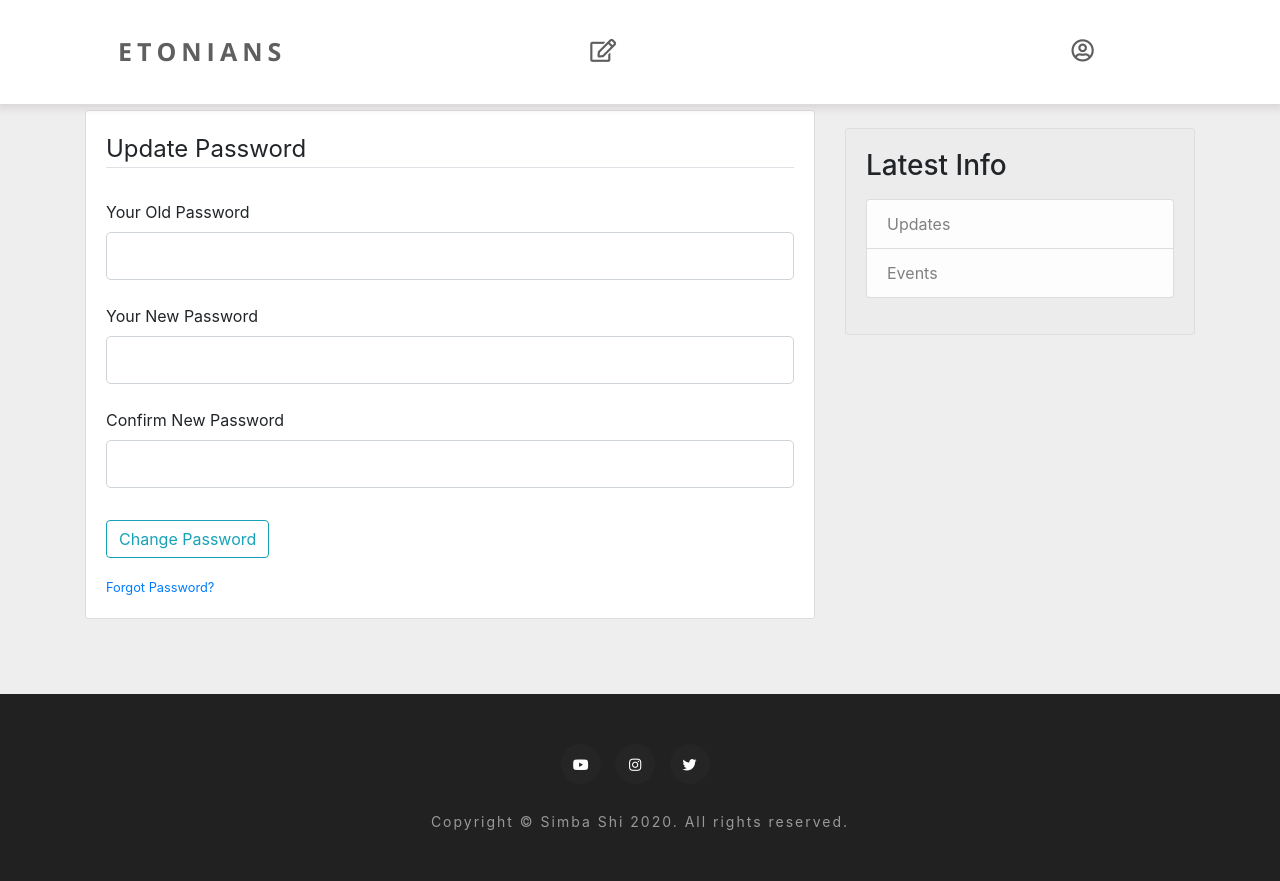
After one commit to Coderrexe/Etonians, a Flask app: page /account/update_password/ in a window 1280 px wide. The commit adds this page. Run offline with Flask 2, Linux system fonts and the light colour scheme; the visitor is signed in with stand-in values (Sample User, id 1); some libraries are stand-ins or nearby versions.

Commit message:
Added update password route

```diff
--- a/etonblog/Templates/about.html
+++ b/etonblog/Templates/about.html
@@ -86,7 +86,7 @@
           <div class="part-text">
             <h4 class="mb-30">Hello</h4>
             <p class="pb-35">Lorem ipsum dolor sit amet consectetur adipisicing elit. Facilis quisquam, et nobis deleniti, nostrum natus libero, qui rerum explicabo ipsam impedit reprehenderit quaerat fuga dolore ipsa quas similique obcaecati corporis delectus minima! Dicta ea, possimus rerum non quasi quis quisquam facilis, distinctio excepturi minus porro error vitae deserunt esse reiciendis.</p>
-            <a href="#" class="btn button">Learn More</a>
+            <a href="https://www.etoncollege.com" target="_blank" class="btn button">Learn More</a>
           </div>
         </div>
       </div>
--- a/etonblog/Templates/account.html
+++ b/etonblog/Templates/account.html
@@ -49,6 +49,7 @@
               {{ form.username(class="form-control form-control-lg") }}
             {% endif %}
           </div>
+          <a href="{{ url_for('users.update_password') }}">Update Password</a>
         </fieldset>
 
         <div class="form-group">
--- a/etonblog/Templates/home.html
+++ b/etonblog/Templates/home.html
@@ -70,7 +70,7 @@
         <div class="bottom-text">
           <div class="button-container">
             <label><span class="material-icons-outlined">thumb_up</span></label>
-            <button id="like-post">{{ post.upvotes | count }}</button>
+            <p>{{ post.upvotes | count }}</p>
           </div>
           <div class="button-container">
             <a href="{{ url_for('posts.post', post_id=post.id) }}"><span class="material-icons-outlined">comment</span></a>
--- a/etonblog/Templates/post.html
+++ b/etonblog/Templates/post.html
@@ -88,7 +88,7 @@
                 </button>
               </div>
               <div class="modal-body">
-                <form action="" method="POST">
+                <form action="" method="POST" autocomplete="off">
                   {{ form.hidden_tag() }}
                   <fieldset class="form-group mt-0">
                     <div class="form-group">
--- a/etonblog/Templates/reset_request.html
+++ b/etonblog/Templates/reset_request.html
@@ -17,7 +17,7 @@
         {{ form.hidden_tag() }}
         <fieldset class="form-group mt-0">
           <legend class="border-bottom mb-4">Reset Password</legend>
-          <p class="reset-password-text">We sent a message to your email with instructions to reset your password.</p>
+          <p class="reset-password-text">We will send a message to your email, with instructions to reset your password.</p>
           <div class="form-group">
             {{ form.email.label }}
             {% if form.email.errors %}
--- /dev/null
+++ b/etonblog/Templates/update_password.html
@@ -0,0 +1,87 @@
+{% extends "base.html" %}
+{% block content %}
+  <div class="col-md-8" id="main">
+    {% with messages = get_flashed_messages(with_categories=true) %}
+    {% if messages %}
+      {% for category, message in messages %}
+        <div class="alert alert-{{ category }}">
+          <span>{{ message }}</span>
+        </div>
+      {% endfor %}
+    {% endif %}
+    {% endwith %}
+
+    <div class="content-section">
+      <form method="POST" action="" autocomplete="off">
+        <!-- form.hidden_tag() is another step of password security and encryption -->
+        {{ form.hidden_tag() }}
+        <fieldset class="form-group mt-0">
+          <legend class="border-bottom mb-4">Update Password</legend>
+          <div class="form-group pt-2">
+            {{ form.old_password.label }}
+            {% if form.old_password.errors %}
+              {{ form.old_password(class="form-control form-control-lg is-invalid") }}
+              <div class="invalid-feedback">
+                {% for error in form.old_password.errors %}
+                  <span>{{ error }}</span>
+                {% endfor %}
+              </div>
+            {% else %}
+              {{ form.old_password(class="form-control form-control-lg") }}
+            {% endif %}
+          </div>
+
+          <div class="form-group pt-2">
+            {{ form.new_password.label }}
+            {% if form.new_password.errors %}
+              {{ form.new_password(class="form-control form-control-lg is-invalid") }}
+              <div class="invalid-feedback">
+                {% for error in form.new_password.errors %}
+                  <span>{{ error }}</span>
+                {% endfor %}
+              </div>
+            {% else %}
+              {{ form.new_password(class="form-control form-control-lg") }}
+            {% endif %}
+          </div>
+
+          <div class="form-group pt-2">
+            {{ form.confirm_new_password.label }}
+            {% if form.confirm_new_password.errors %}
+              {{ form.confirm_new_password(class="form-control form-control-lg is-invalid") }}
+              <div class="invalid-feedback">
+                {% for error in form.confirm_new_password.errors %}
+                  <span>{{ error }}</span>
+                {% endfor %}
+              </div>
+            {% else %}
+              {{ form.confirm_new_password(class="form-control form-control-lg") }}
+            {% endif %}
+          </div>
+        </fieldset>
+
+        <div class="form-group">
+          {{ form.submit_button(class="btn btn-outline-info") }}
+        </div>
+
+        <small class="text-muted">
+          <a href="{{ url_for('users.reset_request') }}">Forgot Password?</a>
+        </small>
+      </form>
+    </div>
+  </div>
+{% endblock content %}
+
+{% block sidebar %}
+  <div class="col-md-4" id="sidebar">
+    <div class="content-section sidebar">
+      <h3>Latest Info</h3>
+      <p class='text-muted'>
+        <ul class="list-group">
+          <li class="list-group-item list-group-item-light">Updates</li>
+          <li class="list-group-item list-group-item-light">Events</li>
+        </ul>
+      </p>
+    </div>
+  </div>
+{% endblock sidebar %}
--- a/etonblog/posts/utils.py
+++ b/etonblog/posts/utils.py
@@ -2,7 +2,7 @@ from etonblog import db
 from etonblog.models import Upvote
 
 
-def like_post(author, post):
-    upvote = Upvote(author=author, post=post)
+def upvote_post(user_id, post_id):
+    upvote = Upvote(user_id=user_id, post_id=post_id)
     db.session.add(upvote)
     db.session.commit()
--- a/etonblog/users/forms.py
+++ b/etonblog/users/forms.py
@@ -51,6 +51,13 @@ class UpdateAccountForm(FlaskForm):
                 raise ValidationError(message="This username is already used by another account. Please choose another one.")
 
 
+class UpdateAccountPasswordForm(FlaskForm):
+    old_password = PasswordField(label="Your Old Password", validators=[DataRequired()])
+    new_password = PasswordField(label="Your New Password", validators=[DataRequired(), Length(min=8, message="Must be at least 8 characters long.")])
+    confirm_new_password = PasswordField(label="Confirm New Password", validators=[DataRequired(), EqualTo("new_password", message="Passwords must match.")])
+    submit_button = SubmitField(label="Change Password")
+
+
 class RequestResetForm(FlaskForm):
     email = EmailField(label="Email", validators=[DataRequired(), Email(message="Email is not valid.")])
     submit = SubmitField(label="Reset Password")
@@ -58,7 +65,7 @@ class RequestResetForm(FlaskForm):
     def validate_email(self, email):
         email = User.query.filter_by(email=email.data).first()
         if not email:
-            raise ValidationError(message="No user found.")
+            raise ValidationError(message="This email is not registered with any accounts on Etonians.")
 
 
 class ResetPasswordForm(FlaskForm):
--- a/etonblog/users/routes.py
+++ b/etonblog/users/routes.py
@@ -4,7 +4,7 @@ from flask_login import login_user, current_user, logout_user, login_required
 
 from etonblog import db, bcrypt
 from etonblog.models import User, Post, EmailVerificationCode, TemporaryUser
-from etonblog.users.forms import RegistrationForm, VerifyEmailForm, LoginForm, UpdateAccountForm, RequestResetForm, ResetPasswordForm
+from etonblog.users.forms import RegistrationForm, VerifyEmailForm, LoginForm, UpdateAccountForm, UpdateAccountPasswordForm, RequestResetForm, ResetPasswordForm
 from etonblog.users.utils import save_picture, send_reset_email, send_verify_email
 
 users = Blueprint("users", __name__)
@@ -64,7 +64,6 @@ def verify_email(username):
                 return redirect(next_page) if next_page else redirect(url_for("main.home"))
 
         flash("Incorrect verification code.", category="danger")
-        return redirect(url_for("users.verify_email"))
 
     return render_template("verify_email.html", form=form)
 
@@ -114,7 +113,24 @@ def account():
         form.username.data = current_user.username
 
     image_file = url_for("static", filename=f"profile_pictures/{current_user.image_file}")
-    return render_template("account.html", image_file=image_file, form=form)
+    return render_template("account.html", title="Your Account", image_file=image_file, form=form)
+
+
+@users.route("/account/update_password/", methods=["POST", "GET"])
+@login_required
+def update_password():
+    form = UpdateAccountPasswordForm()
+    if form.validate_on_submit():
+        if bcrypt.check_password_hash(current_user.password, form.old_password.data):
+            hashed_password = bcrypt.generate_password_hash(form.new_password.data).decode("UTF-8")
+            current_user.password = hashed_password
+            db.session.commit()
+            flash("Your password has successfully been updated!", category="success")
+            return redirect(url_for("users.account"))
+        else:
+            flash("Your old password is incorrect.", category="danger")
+
+    return render_template("update_password.html", title="Update Password", form=form)
 
 
 @users.route("/user/<string:username>/")
@@ -131,13 +147,15 @@ def user_page(username):
 @users.route("/reset_password/", methods=["POST", "GET"])
 def reset_request():
     if current_user.is_authenticated:
+        send_reset_email(current_user)
+        flash("An email has been sent to you, with instructions to reset your password.", category="info")
         return redirect(url_for("main.home"))
 
     form = RequestResetForm()
     if form.validate_on_submit():
         user = User.query.filter_by(email=form.email.data).first() # finds the user with the email
         send_reset_email(user)
-        flash("An email has been sent to your email, with instructions to reset your password.", category="info")
+        flash("An email has been sent to you, with instructions to reset your password.", category="info")
         return redirect(url_for("users.login"))
 
     return render_template("reset_request.html", title="Reset Password", form=form)
@@ -145,9 +163,6 @@ def reset_request():
 
 @users.route("/reset_password/<token>/", methods=["POST", "GET"])
 def reset_token(token):
-    if current_user.is_authenticated:
-        return redirect(url_for("main.home"))
-
     user = User.verify_reset_token(token)
     if not user:
         flash("That is an invalid or expired token.", category="warning")
```
Also changed, not shown: etonblog/site.db.
